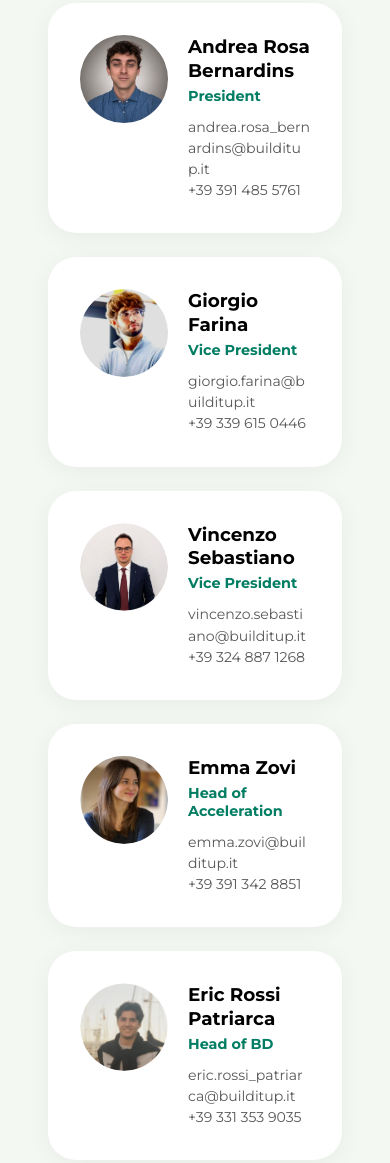
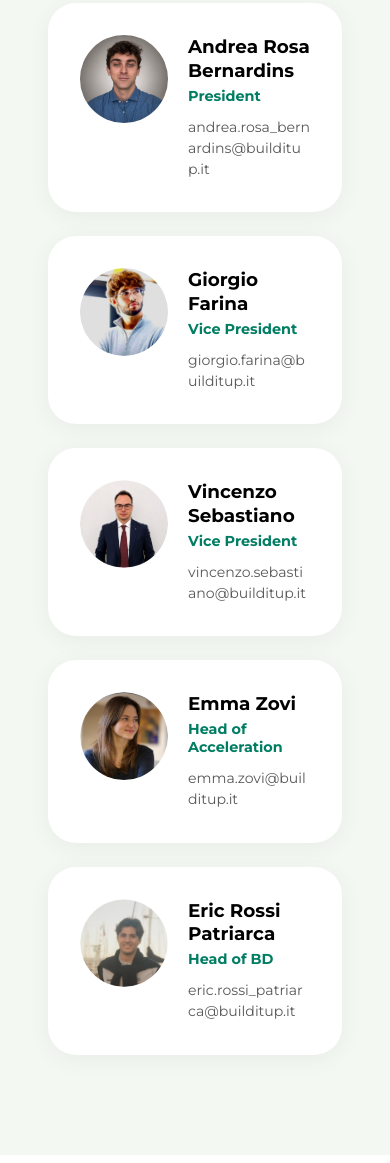
Before and after one commit to Built-It-Up/BuildItUp_website, a plain HTML site: page team.html in a window 390 px wide. Shown: the part 706-1869 px from the top of the page. Drawn offline with Linux system fonts and the light colour scheme.

Commit message:
Remove board members' personal phone numbers from team page

```diff
--- a/team.html
+++ b/team.html
@@ -636,7 +636,6 @@
             <span class="team-role">President</span>
             <div class="team-contact">
               <p>andrea.rosa_bernardins@builditup.it</p>
-              <p>+39 391 485 5761</p>
             </div>
           </div>
         </div>
@@ -647,7 +646,6 @@
             <span class="team-role">Vice President</span>
             <div class="team-contact">
               <p>giorgio.farina@builditup.it</p>
-              <p>+39 339 615 0446</p>
             </div>
           </div>
         </div>
@@ -658,7 +656,6 @@
             <span class="team-role">Vice President</span>
             <div class="team-contact">
               <p>vincenzo.sebastiano@builditup.it</p>
-              <p>+39 324 887 1268</p>
             </div>
           </div>
         </div>
@@ -669,7 +666,6 @@
             <span class="team-role">Head of Acceleration</span>
             <div class="team-contact">
               <p>emma.zovi@builditup.it</p>
-              <p>+39 391 342 8851</p>
             </div>
           </div>
         </div>
@@ -680,7 +676,6 @@
             <span class="team-role">Head of BD</span>
             <div class="team-contact">
               <p>eric.rossi_patriarca@builditup.it</p>
-              <p>+39 331 353 9035</p>
             </div>
           </div>
         </div>
```
